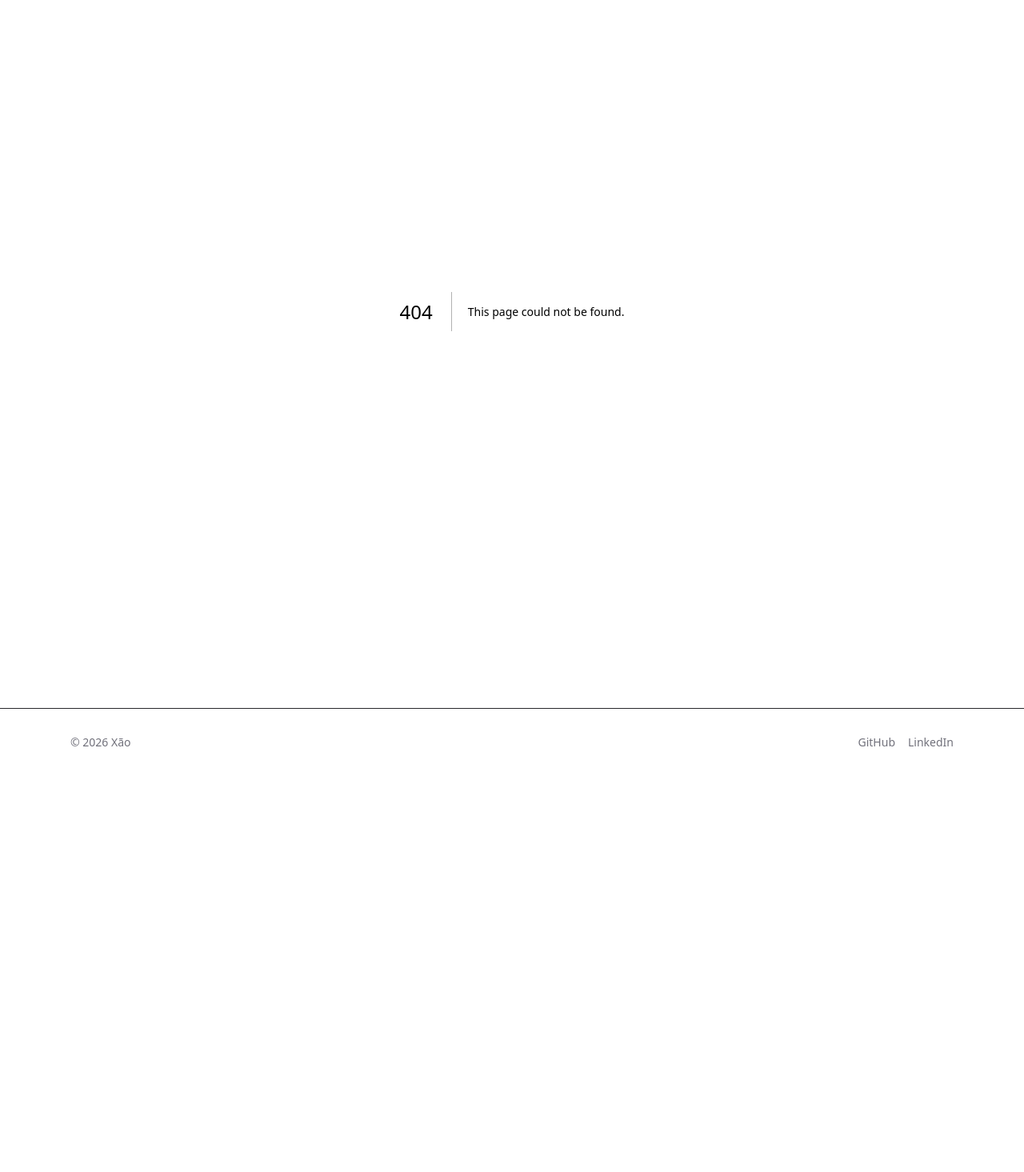
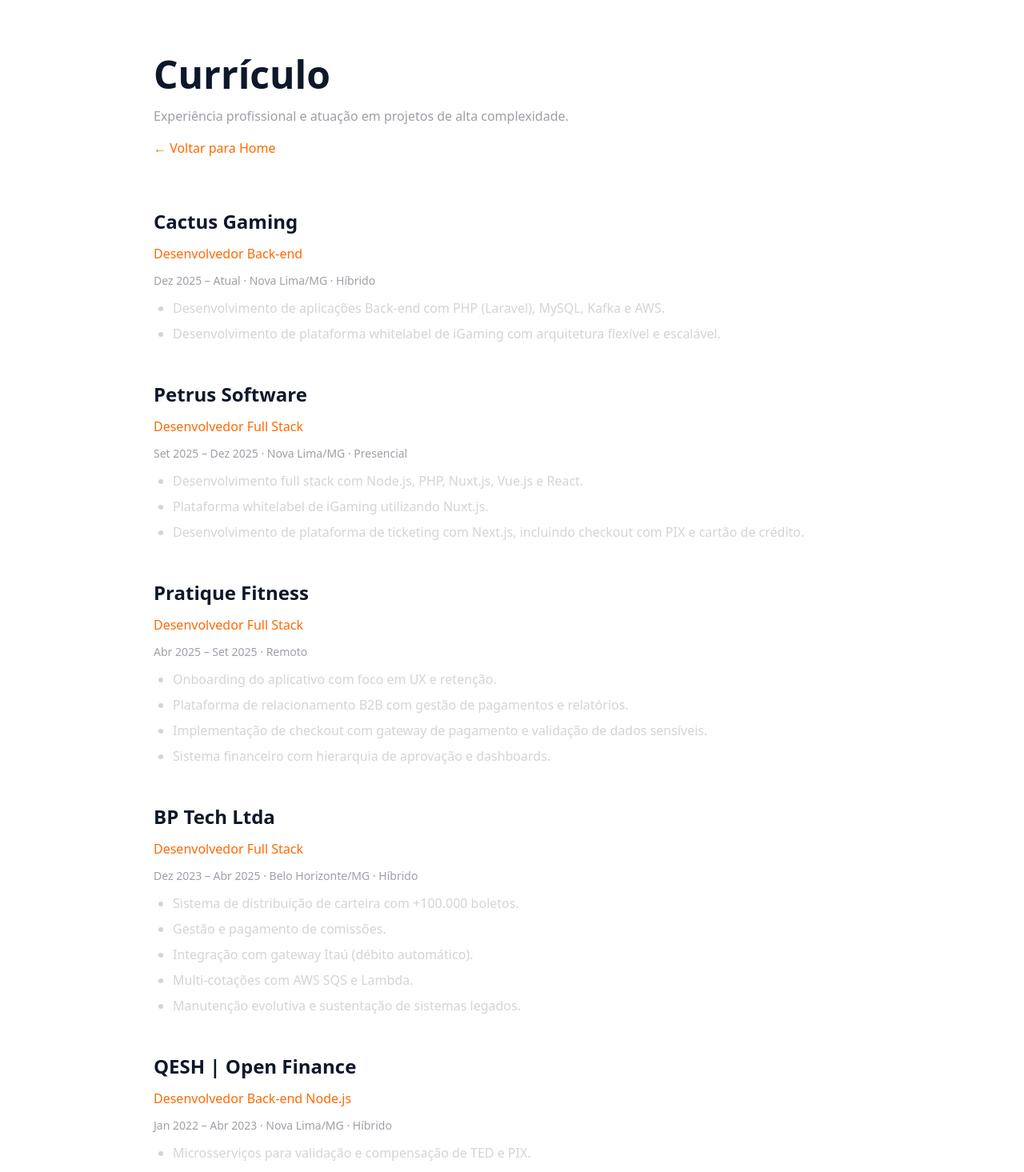
Before and after one commit to jaovic/portifolio-joao, a Next.js app: page /resume in a window 1280 px wide. Before the commit this address had no page. Shown: the part 78-1543 px from the top of the page at 80% size. Before the commit the page ends 1048 px from the top, so only its background shows below. Built offline with nearby package versions, Linux system fonts and the light colour scheme.

Commit message:
feat: adicionar página de Currículo com experiência profissional detalhada

```diff
--- /dev/null
+++ b/src/app/resume/page.tsx
@@ -0,0 +1,131 @@
+"use client";
+
+import Link from "next/link";
+
+export default function ResumePage() {
+	return (
+		<section className="min-h-svh py-20 px-6">
+			<div className="max-w-4xl mx-auto space-y-16">
+				{/* HEADER */}
+				<div className="space-y-4">
+					<h1 className="text-4xl md:text-5xl font-bold">Currículo</h1>
+					<p className="text-zinc-400">
+						Experiência profissional e atuação em projetos de alta complexidade.
+					</p>
+
+					<Link href="/" className="text-orange-500 hover:underline">
+						← Voltar para Home
+					</Link>
+				</div>
+
+				{/* EXPERIENCE */}
+				<div className="space-y-12">
+					{/* Cactus Gaming */}
+					<div className="space-y-3">
+						<h2 className="text-2xl font-semibold">Cactus Gaming</h2>
+						<p className="text-orange-500 font-medium">
+							Desenvolvedor Back-end
+						</p>
+						<p className="text-sm text-zinc-400">
+							Dez 2025 – Atual · Nova Lima/MG · Híbrido
+						</p>
+						<ul className="list-disc pl-6 text-zinc-300 space-y-2">
+							<li>
+								Desenvolvimento de aplicações Back-end com PHP (Laravel), MySQL,
+								Kafka e AWS.
+							</li>
+							<li>
+								Desenvolvimento de plataforma whitelabel de iGaming com
+								arquitetura flexível e escalável.
+							</li>
+						</ul>
+					</div>
+
+					{/* Petrus Software */}
+					<div className="space-y-3">
+						<h2 className="text-2xl font-semibold">Petrus Software</h2>
+						<p className="text-orange-500 font-medium">
+							Desenvolvedor Full Stack
+						</p>
+						<p className="text-sm text-zinc-400">
+							Set 2025 – Dez 2025 · Nova Lima/MG · Presencial
+						</p>
+						<ul className="list-disc pl-6 text-zinc-300 space-y-2">
+							<li>
+								Desenvolvimento full stack com Node.js, PHP, Nuxt.js, Vue.js e
+								React.
+							</li>
+							<li>Plataforma whitelabel de iGaming utilizando Nuxt.js.</li>
+							<li>
+								Desenvolvimento de plataforma de ticketing com Next.js,
+								incluindo checkout com PIX e cartão de crédito.
+							</li>
+						</ul>
+					</div>
+
+					{/* Pratique Fitness */}
+					<div className="space-y-3">
+						<h2 className="text-2xl font-semibold">Pratique Fitness</h2>
+						<p className="text-orange-500 font-medium">
+							Desenvolvedor Full Stack
+						</p>
+						<p className="text-sm text-zinc-400">
+							Abr 2025 – Set 2025 · Remoto
+						</p>
+						<ul className="list-disc pl-6 text-zinc-300 space-y-2">
+							<li>Onboarding do aplicativo com foco em UX e retenção.</li>
+							<li>
+								Plataforma de relacionamento B2B com gestão de pagamentos e
+								relatórios.
+							</li>
+							<li>
+								Implementação de checkout com gateway de pagamento e validação
+								de dados sensíveis.
+							</li>
+							<li>
+								Sistema financeiro com hierarquia de aprovação e dashboards.
+							</li>
+						</ul>
+					</div>
+
+					{/* BP Tech */}
+					<div className="space-y-3">
+						<h2 className="text-2xl font-semibold">BP Tech Ltda</h2>
+						<p className="text-orange-500 font-medium">
+							Desenvolvedor Full Stack
+						</p>
+						<p className="text-sm text-zinc-400">
+							Dez 2023 – Abr 2025 · Belo Horizonte/MG · Híbrido
+						</p>
+						<ul className="list-disc pl-6 text-zinc-300 space-y-2">
+							<li>Sistema de distribuição de carteira com +100.000 boletos.</li>
+							<li>Gestão e pagamento de comissões.</li>
+							<li>Integração com gateway Itaú (débito automático).</li>
+							<li>Multi-cotações com AWS SQS e Lambda.</li>
+							<li>Manutenção evolutiva e sustentação de sistemas legados.</li>
+						</ul>
+					</div>
+
+					{/* QESH */}
+					<div className="space-y-3">
+						<h2 className="text-2xl font-semibold">QESH | Open Finance</h2>
+						<p className="text-orange-500 font-medium">
+							Desenvolvedor Back-end Node.js
+						</p>
+						<p className="text-sm text-zinc-400">
+							Jan 2022 – Abr 2023 · Nova Lima/MG · Híbrido
+						</p>
+						<ul className="list-disc pl-6 text-zinc-300 space-y-2">
+							<li>Microsserviços para validação e compensação de TED e PIX.</li>
+							<li>
+								Implementação de segurança e validação de inputs em e-commerce.
+							</li>
+							<li>Participação no desenvolvimento de sistema IAM interno.</li>
+							<li>Clean Architecture, SOLID, testes unitários e integração.</li>
+						</ul>
+					</div>
+				</div>
+			</div>
+		</section>
+	);
+}
```
